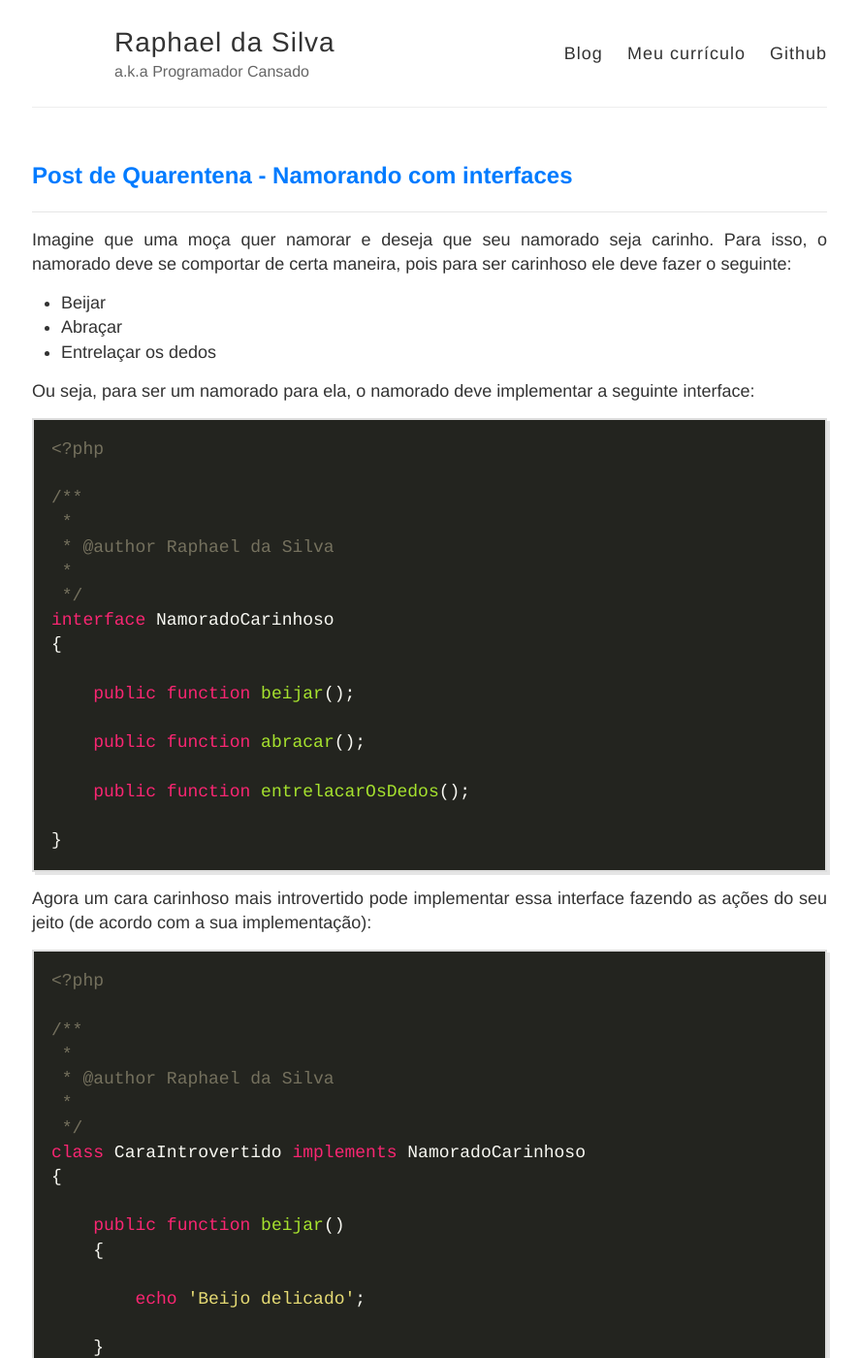
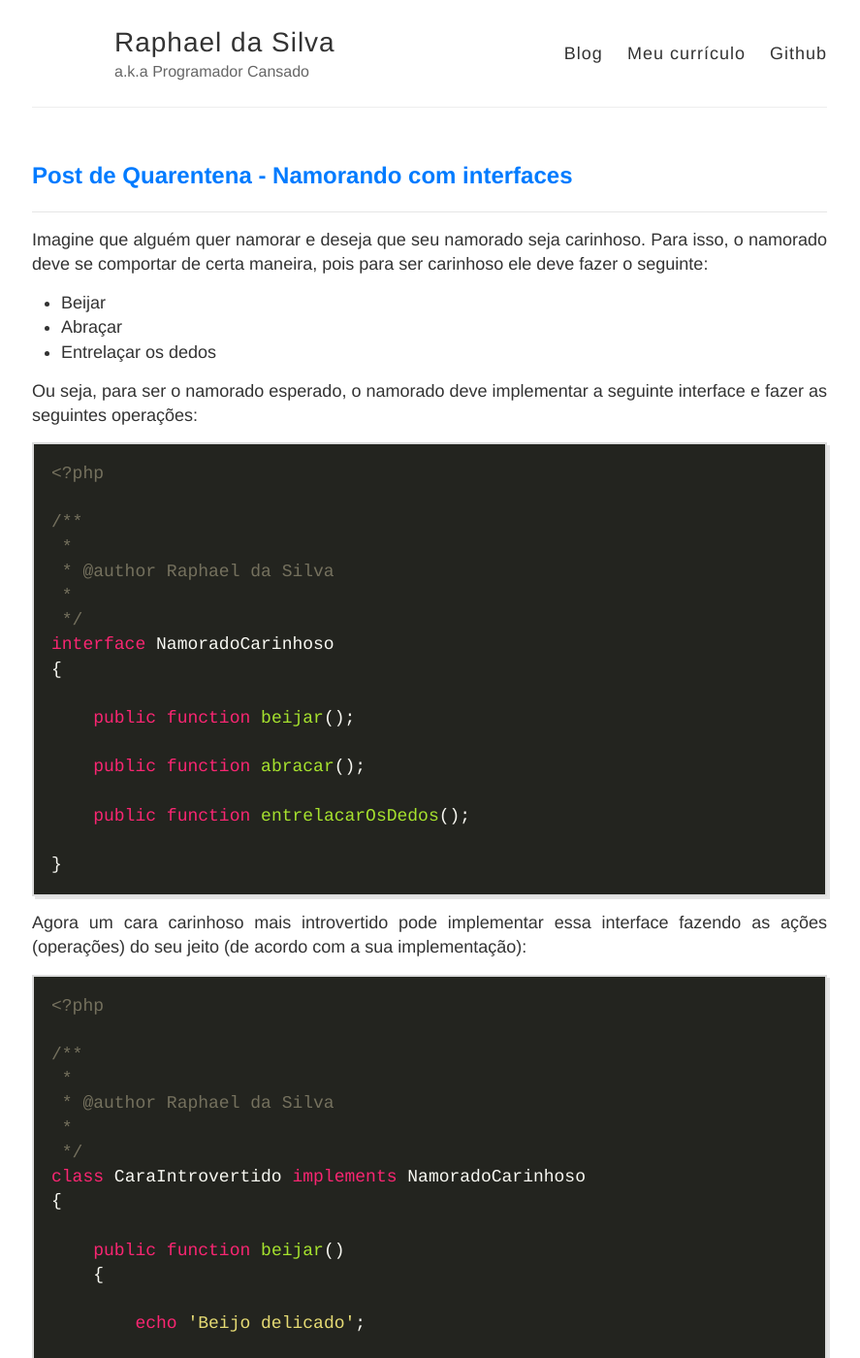
Before and after one commit to raphael-da-silva/raphael-da-silva.github.io, a Jekyll site: the page built from _posts/2020-04-08-namorando-com-interfaces.md, in a window 1280 px wide and 1400 px high. Shown: the whole window at 97% size, without its empty margins (197-1084 px from the left). Built offline with Jekyll 4.4.1, drawn with Linux system fonts in a browser that asks for light colours; nearby versions of some CDN libraries; some of the changed text lies outside the part shown.

Commit message:
Revisão no post

````diff
--- a/_posts/2020-04-08-namorando-com-interfaces.md
+++ b/_posts/2020-04-08-namorando-com-interfaces.md
@@ -3,13 +3,13 @@ layout: post
 title: Post de Quarentena - Namorando com interfaces
 ---
 
-Imagine que uma moça quer namorar e deseja que seu namorado seja carinho. Para isso, o namorado deve se comportar de certa maneira, pois para ser carinhoso ele deve fazer o seguinte:
+Imagine que alguém quer namorar e deseja que seu namorado seja carinhoso. Para isso, o namorado deve se comportar de certa maneira, pois para ser carinhoso ele deve fazer o seguinte:
 
 * Beijar
 * Abraçar
 * Entrelaçar os dedos
 
-Ou seja, para ser um namorado para ela, o namorado deve implementar a seguinte interface:
+Ou seja, para ser o namorado esperado, o namorado deve implementar a seguinte interface e fazer as seguintes operações:
 
 ```php
 <?php
@@ -31,7 +31,7 @@ interface NamoradoCarinhoso
 }
 ```
 
-Agora um cara carinhoso mais introvertido pode implementar essa interface fazendo as ações do seu jeito (de acordo com a sua implementação):
+Agora um cara carinhoso mais introvertido pode implementar essa interface fazendo as ações (operações) do seu jeito (de acordo com a sua implementação):
 
 ```php
 <?php
@@ -105,14 +105,14 @@ class CaraExtrovertido implements NamoradoCarinhoso
 }
 ```
 
-Para a moça um cara que atenda a interface ```NamoradoCarinhoso``` poderá ser um namorado para ela, pois ela procura alguém que seja carinhoso e se comporte dessa forma como a interface representa.
+Para a namorada um cara que atenda a interface ```NamoradoCarinhoso``` poderá ser um namorado para ela, pois ela procura alguém que seja carinhoso e se comporte dessa forma como a interface representa. Segue a classe que representa a namorada:
 
 ```php
 <?php
 
 /**
  *
- * @author Raphael C. Silva
+ * @author Raphael da Silva
  *
  */
 class Namorada
````
